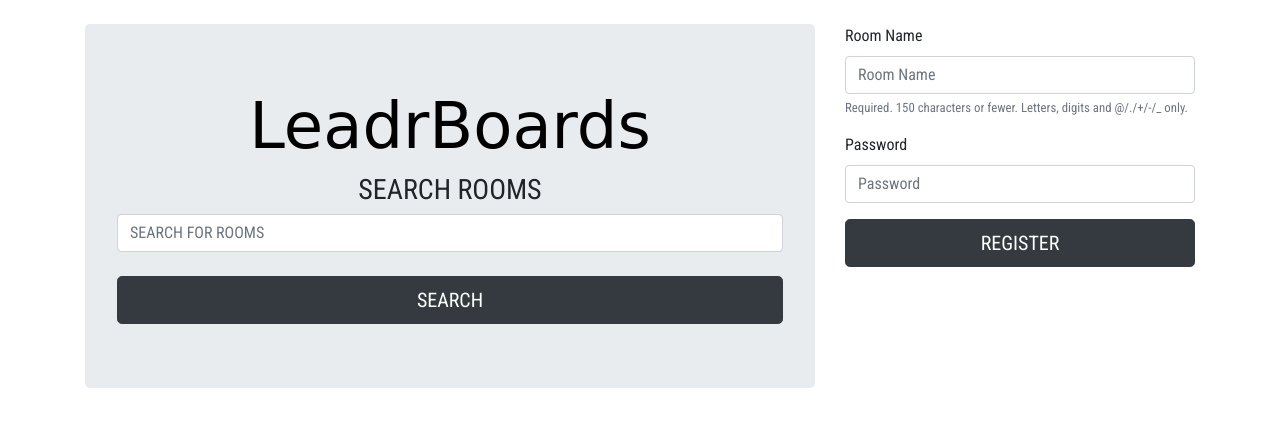
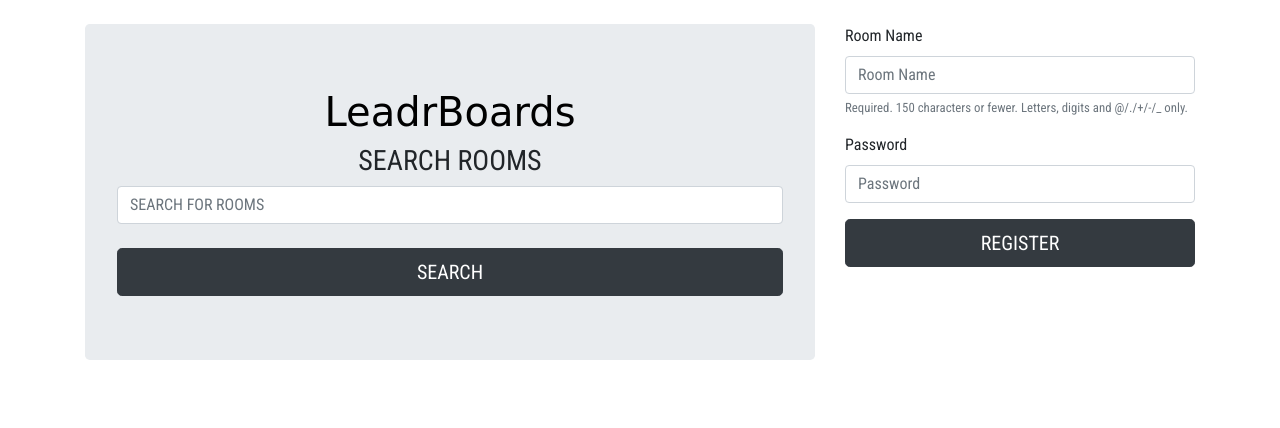
Before and after one commit to sid-hant/leadrboard, a Django app: page / in a window 1280 px wide. Shown: the part 74-502 px from the top of the page. Run offline with Django 3.2, Linux system fonts and the light colour scheme; some libraries are stand-ins or nearby versions; some web fonts are replaced.

Commit message:
Update main.css

```diff
--- a/static/main.css
+++ b/static/main.css
@@ -25,7 +25,7 @@ body{
 
 .header-title{
   font-family: 'Sniglet', cursive;
-  font-size: 400%;
+  font-size: 250%;
   color: black;
   text-decoration: none;
 }
```
